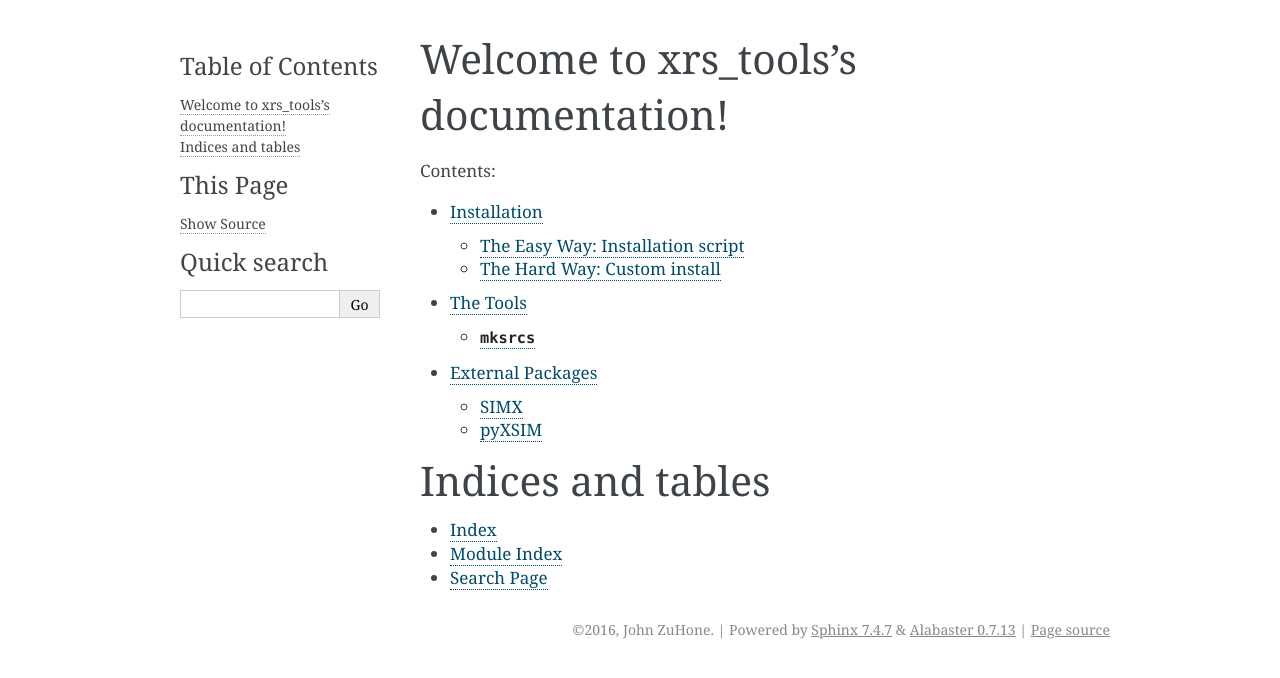
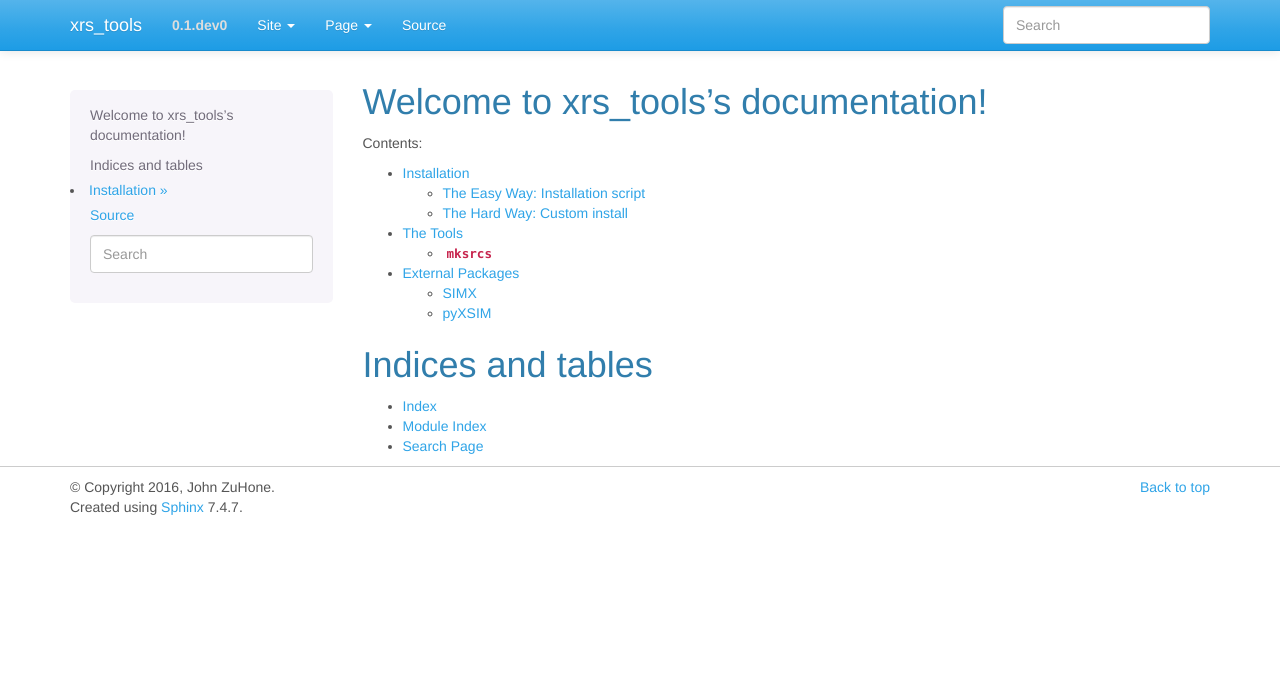
Before and after one commit to lynx-x-ray-observatory/soxs, a Sphinx documentation site: the page built from doc/source/index.rst, in a window 1280 px wide. Shown: the top 678 px of the page. Built offline with Sphinx 7.4.7, drawn with Linux system fonts in a browser that asks for light colours.

Commit message:
The right theme and imports

```diff
--- a/doc/source/conf.py
+++ b/doc/source/conf.py
@@ -17,9 +17,21 @@
 # add these directories to sys.path here. If the directory is relative to the
 # documentation root, use os.path.abspath to make it absolute, like shown here.
 #
-# import os
-# import sys
-# sys.path.insert(0, os.path.abspath('.'))
+import os
+import sys
+
+import sphinx_bootstrap_theme
+
+html_theme = 'bootstrap'
+html_theme_path = sphinx_bootstrap_theme.get_html_theme_path()
+
+html_theme_options = dict(
+    bootswatch_theme = "cerulean",
+    navbar_sidebarrel = False,
+    globaltoc_depth = 2,
+)
+
+sys.path.insert(0, os.path.abspath('../../xrs_tools'))
 
 # -- General configuration ------------------------------------------------
 
@@ -31,7 +43,12 @@
 # extensions coming with Sphinx (named 'sphinx.ext.*') or your custom
 # ones.
 extensions = [
+    'sphinx.ext.autodoc',
+    'sphinx.ext.intersphinx',
     'sphinx.ext.mathjax',
+    'sphinx.ext.viewcode',
+    'sphinx.ext.napoleon',
+    'sphinx.ext.autosummary',
 ]
 
 # Add any paths that contain templates here, relative to this directory.
@@ -123,7 +140,6 @@ todo_include_todos = False
 # The theme to use for HTML and HTML Help pages.  See the documentation for
 # a list of builtin themes.
 #
-html_theme = 'alabaster'
 
 # Theme options are theme-specific and customize the look and feel of a theme
 # further.  For a list of options available for each theme, see the
```
